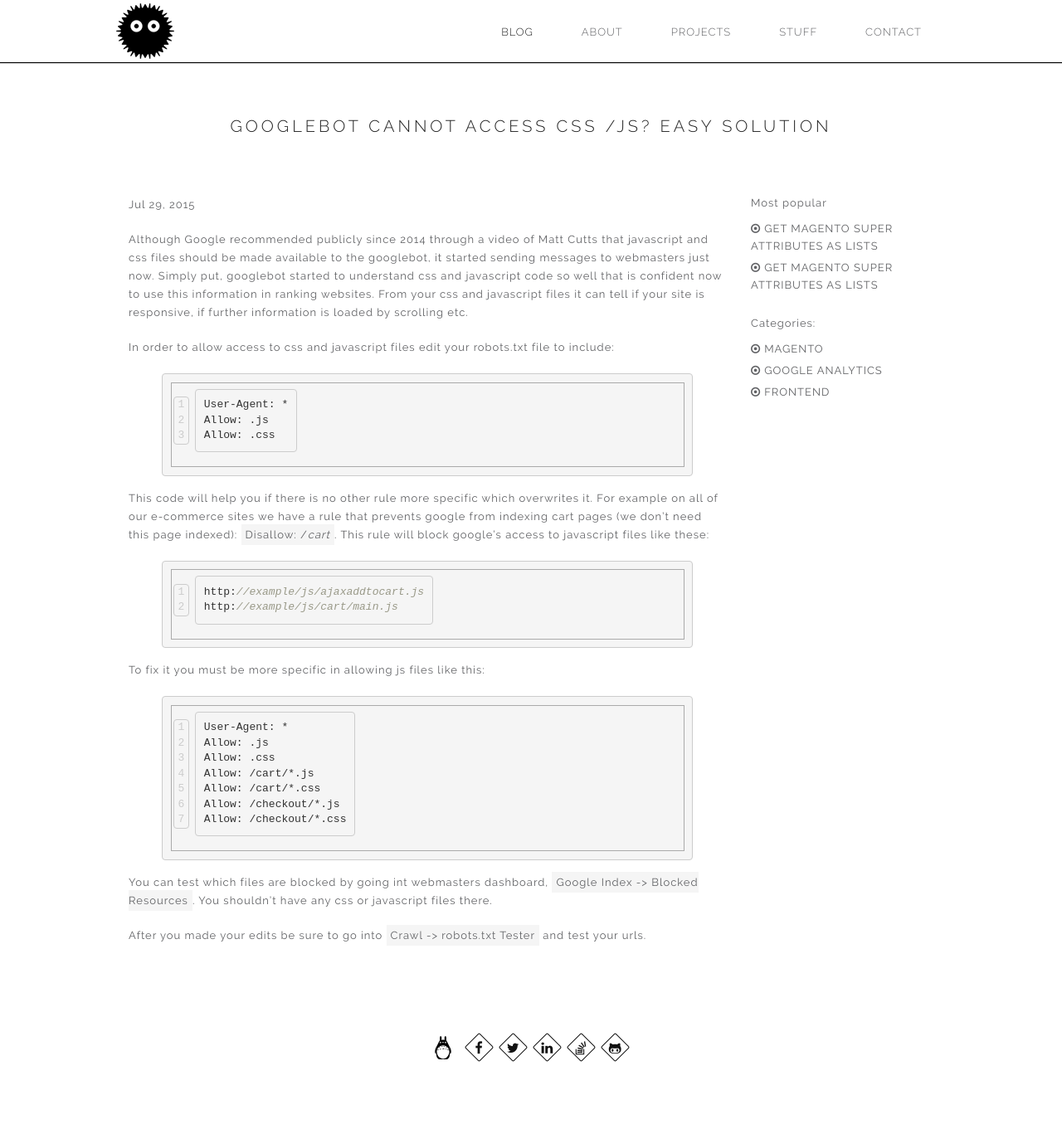
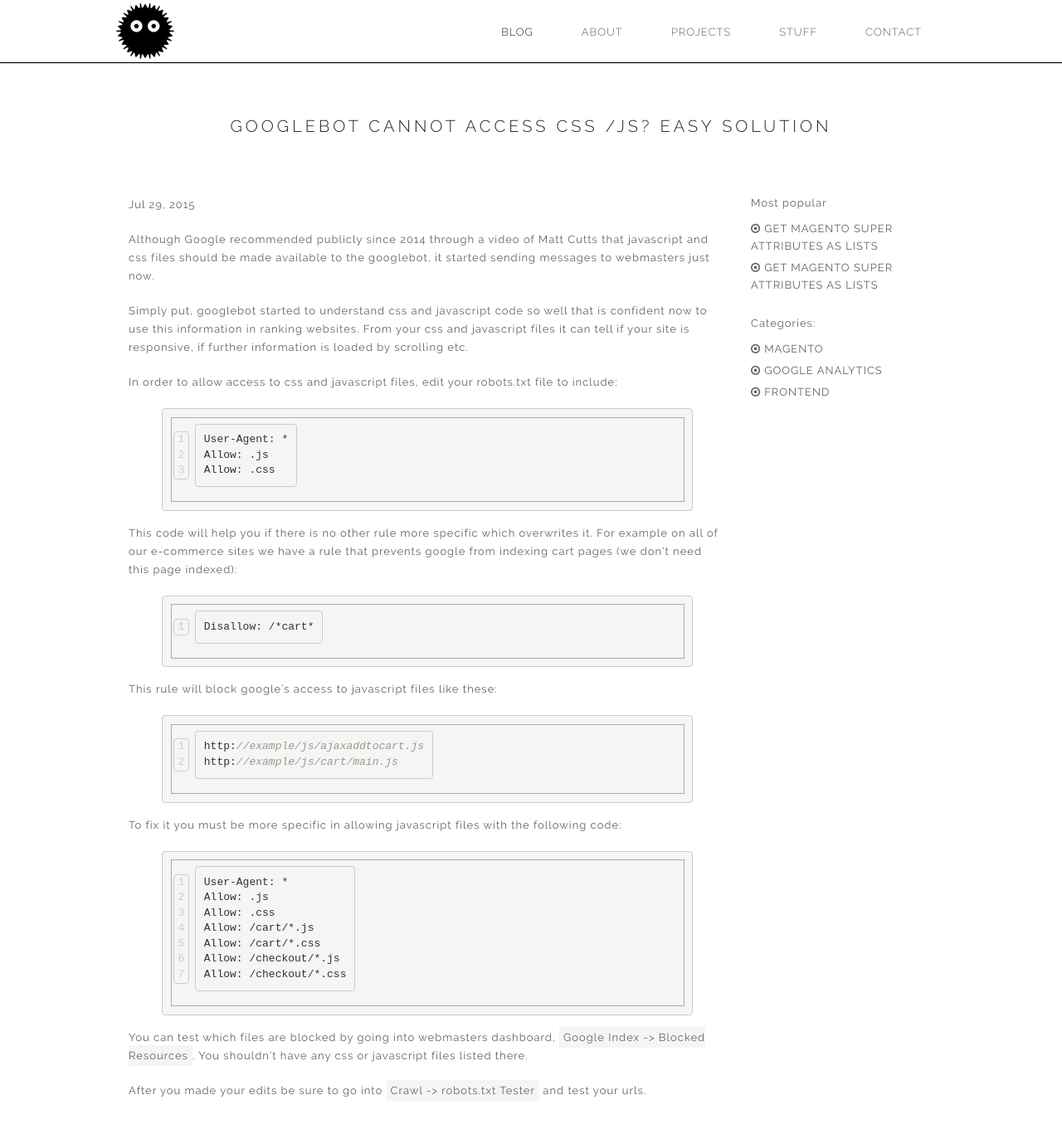
Before and after one commit to ClaudiuCreanga/ClaudiuCreanga.github.io, a Jekyll site: the page built from _posts/2015-07-29-googlebot-cannot-access-js-css.markdown, in a window 1280 px wide and 1400 px high. Shown: the top 1361 px of the window at 83% size. Built offline with Jekyll 4.4.1, drawn with Linux system fonts in a browser that asks for light colours; nearby versions of some CDN libraries; comment, search, counter and statistics services are not loaded.

Commit message:
corrected post

```diff
--- a/_posts/2015-07-29-googlebot-cannot-access-js-css.markdown
+++ b/_posts/2015-07-29-googlebot-cannot-access-js-css.markdown
@@ -5,20 +5,26 @@
 categories: analytics
 description: "Google started sending to webmasters Search Console messages about the negative impacts on seo if they block robots' access to js and css files"
 ---
-Although Google recommended publicly since 2014 through a video of Matt Cutts that javascript and css files should be made available to the googlebot, it started sending messages to webmasters just now. Simply put, googlebot started to understand css and javascript code so well that is confident now to use this information in ranking websites. From your css and javascript files it can tell if your site is responsive, if further information is loaded by scrolling etc.
+Although Google recommended publicly since 2014 through a video of Matt Cutts that javascript and css files should be made available to the googlebot, it started sending messages to webmasters just now.
 
-In order to allow access to css and javascript files edit your robots.txt file to include:
+Simply put, googlebot started to understand css and javascript code so well that is confident now to use this information in ranking websites. From your css and javascript files it can tell if your site is responsive, if further information is loaded by scrolling etc.
+
+In order to allow access to css and javascript files, edit your robots.txt file to include:
 {% highlight xml linenos %}
 User-Agent: *
 Allow: .js
 Allow: .css
 {% endhighlight %}
-This code will help you if there is no other rule more specific which overwrites it. For example on all of our e-commerce sites we have a rule that prevents google from indexing cart pages (we don't need this page indexed): <span class="code">Disallow: /*cart*</span>. This rule will block google's access to javascript files like these:
+This code will help you if there is no other rule more specific which overwrites it. For example on all of our e-commerce sites we have a rule that prevents google from indexing cart pages (we don't need this page indexed):
+{% highlight xml linenos %}
+Disallow: /*cart*
+{% endhighlight %}
+This rule will block google's access to javascript files like these:
 {% highlight javascript linenos %}
 http://example/js/ajaxaddtocart.js
 http://example/js/cart/main.js
 {% endhighlight %}
-To fix it you must be more specific in allowing js files like this:
+To fix it you must be more specific in allowing javascript files with the following code:
 {% highlight xml linenos %}
 User-Agent: *
 Allow: .js
@@ -28,6 +34,6 @@
 Allow: /checkout/*.js
 Allow: /checkout/*.css
 {% endhighlight %}
-You can test which files are blocked by going int webmasters dashboard, <span class="code">Google Index -> Blocked Resources</span>. You shouldn't have any css or javascript files there.
+You can test which files are blocked by going into webmasters dashboard, <span class="code">Google Index -> Blocked Resources</span>. You shouldn't have any css or javascript files listed there.
 
 After you made your edits be sure to go into <span class="code">Crawl -> robots.txt Tester</span> and test your urls.
```
